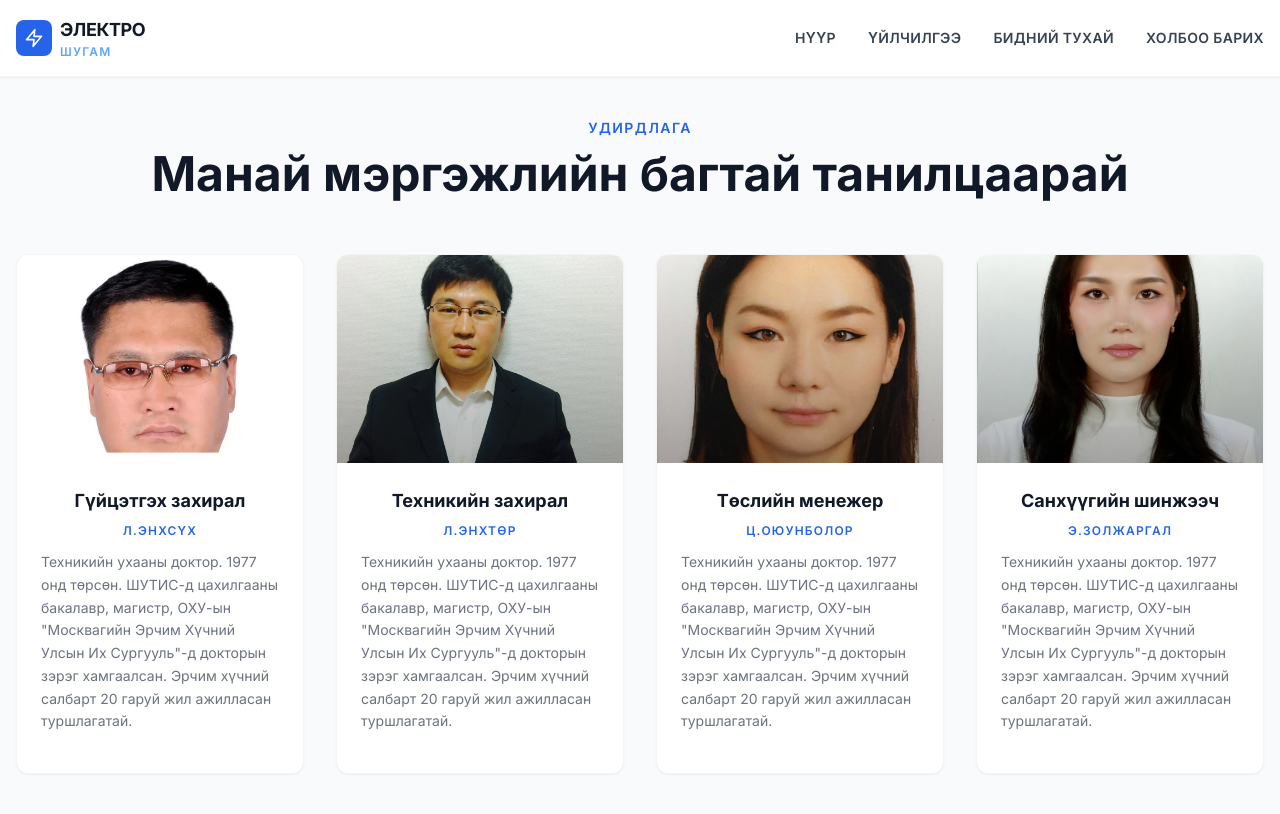
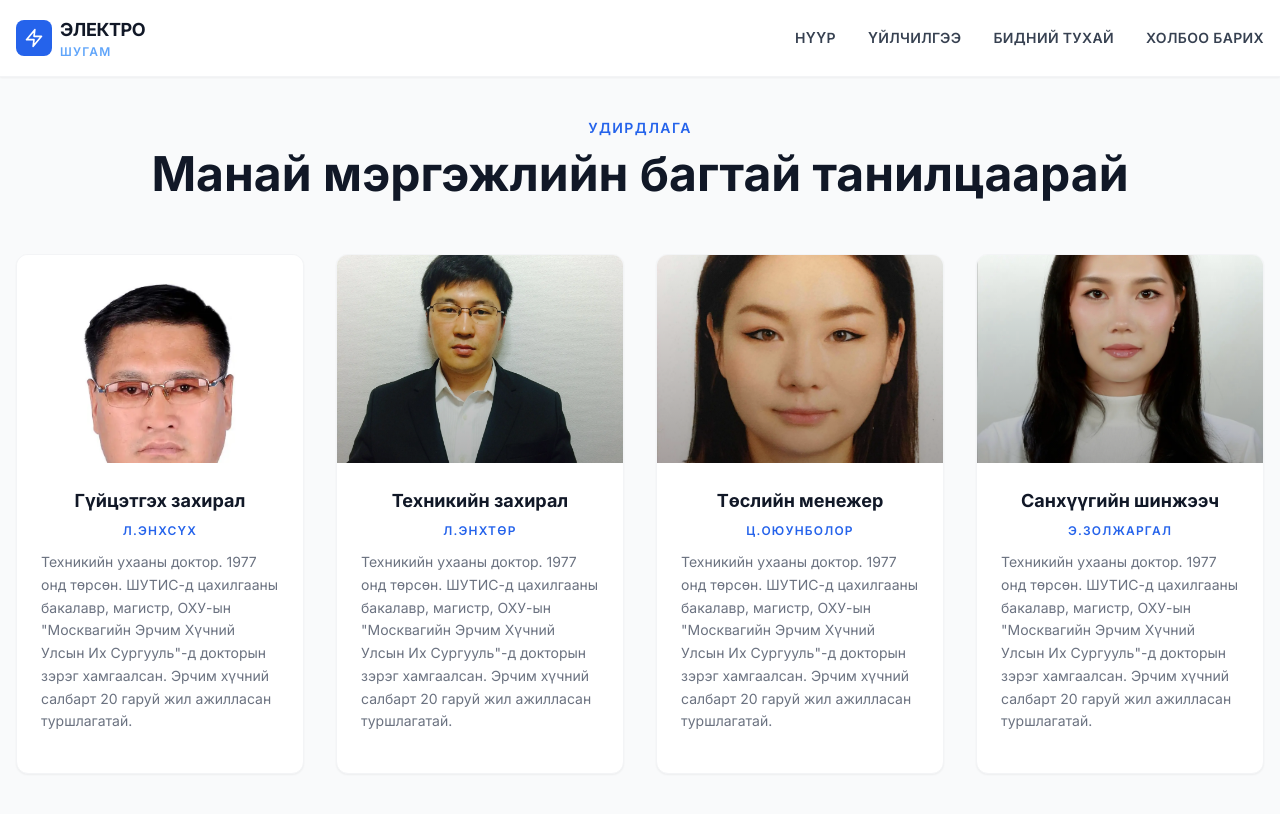
Before and after one commit to electroshugam/electroshugam_web_new, a Jekyll site: the page built from index.html, in a window 1280 px wide and 900 px high, scrolled down 3233 px. Shown: the top 814 px of the window. Built offline with Jekyll 4.4.1, drawn with Linux system fonts in a browser that asks for light colours; nearby versions of some CDN libraries.

Commit message:
fig update

```diff
--- a/index.html
+++ b/index.html
@@ -217,7 +217,7 @@
           <div class="relative h-52 overflow-hidden">
   <img
     src="{{ '/media/enkhsukh.webp' | relative_url }}"
-    class="w-full h-full object-cover object-top scale-110 translate-y-[-10%]">
+    class="w-full h-full object-cover object-top scale-105">
 </div>
       <div class="absolute inset-0 bg-gradient-to-t from-black/30 to-transparent"></div>
         <div class="p-6">
```
